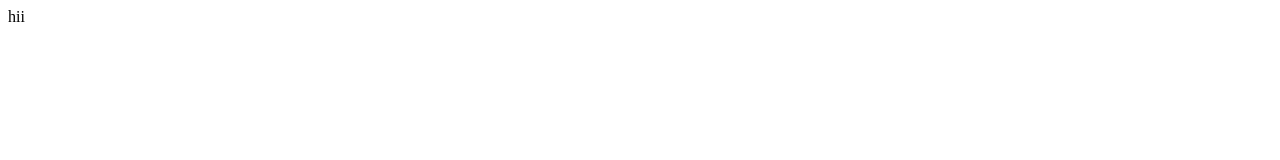
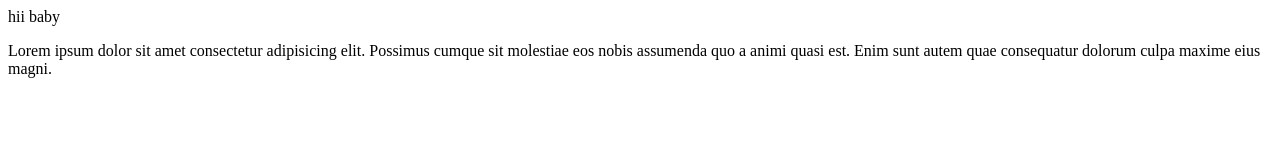
Before and after one commit to Tigeraks190404/tigeraks190404.github.io, a plain HTML site: page index.html in a window 1280 px wide. Drawn offline with Linux system fonts and the light colour scheme.

Commit message:
update greeting and add introductory paragraph in index.html

```diff
--- a/index.html
+++ b/index.html
@@ -6,6 +6,7 @@
     <title>General Store</title>
 </head>
 <body>
-    hii
+    hii baby
+    <p>Lorem ipsum dolor sit amet consectetur adipisicing elit. Possimus cumque sit molestiae eos nobis assumenda quo a animi quasi est. Enim sunt autem quae consequatur dolorum culpa maxime eius magni.</p>
 </body>
 </html>
```
